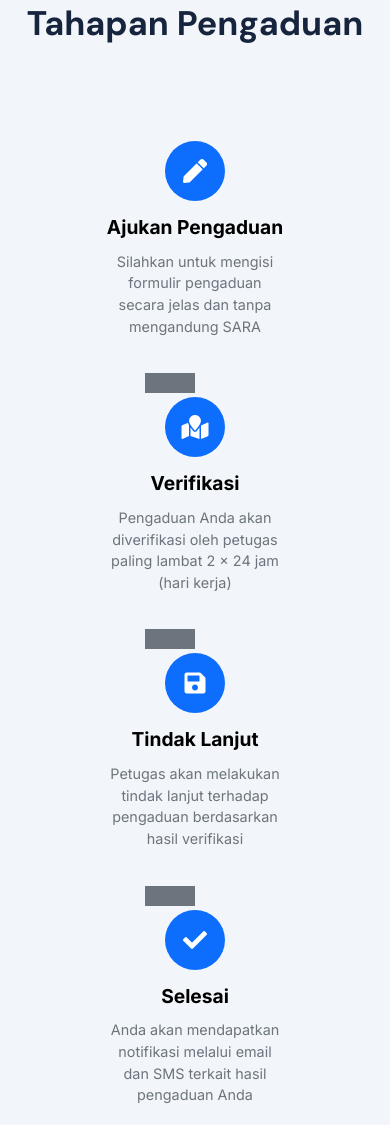
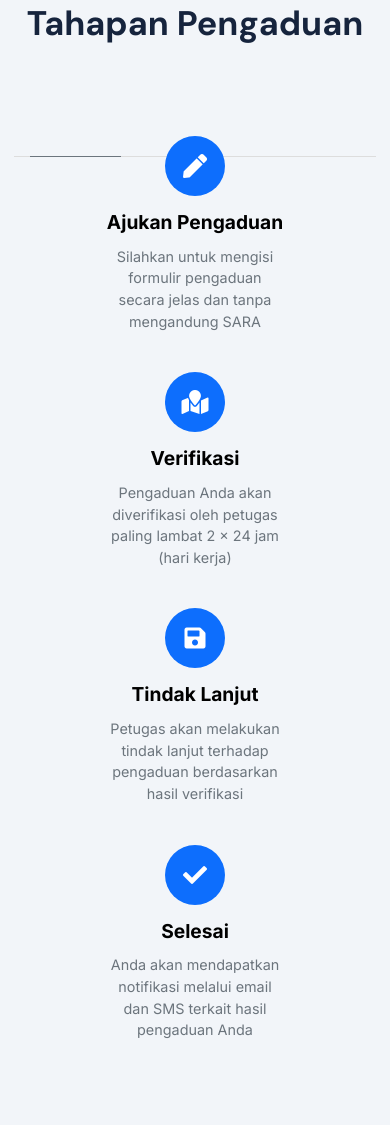
Before and after one commit to yunisuratri/konsultasi, a plain HTML site: page index.html in a window 390 px wide. Shown: the part 1120-2245 px from the top of the page. Drawn offline with nearby package versions, Linux system fonts and the light colour scheme.

Commit message:
stepper no responsive

```diff
--- a/css/style.css
+++ b/css/style.css
@@ -332,7 +332,7 @@
 
 /*** Tahapan Pengaduan Start ***/
 #stepper2 {
-  margin-top: 20px;
+  margin-top: 15px;
 }
 
 .bs-stepper-header {
@@ -368,14 +368,21 @@
   color: var(--bs-white);
 }
 
+.bs-stepper-progress {
+  position: absolute;
+  top: 24px;
+  left: 0;
+  width: 100%;
+  height: 1px;
+  background-color: #ddd;
+}
+
 .bs-stepper-line {
-  width: 100px;
-  height: 2px;
-  background-color: var(--bs-gray);
   position: absolute;
-  top: 50%;
-  left: 50%;
-  transform: translateX(-50%);
+  top: 0;
+  left: 0;
+  height: 1px;
+  background: var(--bs-gray);
 }
 
 .bs-stepper-label {
--- a/index.html
+++ b/index.html
@@ -151,6 +151,14 @@
             class="bs-stepper-header d-flex justify-content-between"
             role="tablist"
           >
+            <div class="bs-stepper-progress">
+              <div
+                class="bs-stepper-line"
+                data-now-value="25"
+                data-number-of-steps="4"
+                style="width: 25%"
+              ></div>
+            </div>
             <!-- Step 1 -->
             <div class="step text-center">
               <div class="bs-stepper-circle mb-2">
@@ -162,8 +170,6 @@
                 mengandung SARA
               </p>
             </div>
-
-            <div class="bs-stepper-line"></div>
 
             <!-- Step 2 -->
             <div class="step text-center">
@@ -177,8 +183,6 @@
               </p>
             </div>
 
-            <div class="bs-stepper-line"></div>
-
             <!-- Step 3 -->
             <div class="step text-center">
               <div class="bs-stepper-circle mb-2">
@@ -190,8 +194,6 @@
                 berdasarkan hasil verifikasi
               </p>
             </div>
-
-            <div class="bs-stepper-line"></div>
 
             <!-- Step 4 -->
             <div class="step text-center">
```
